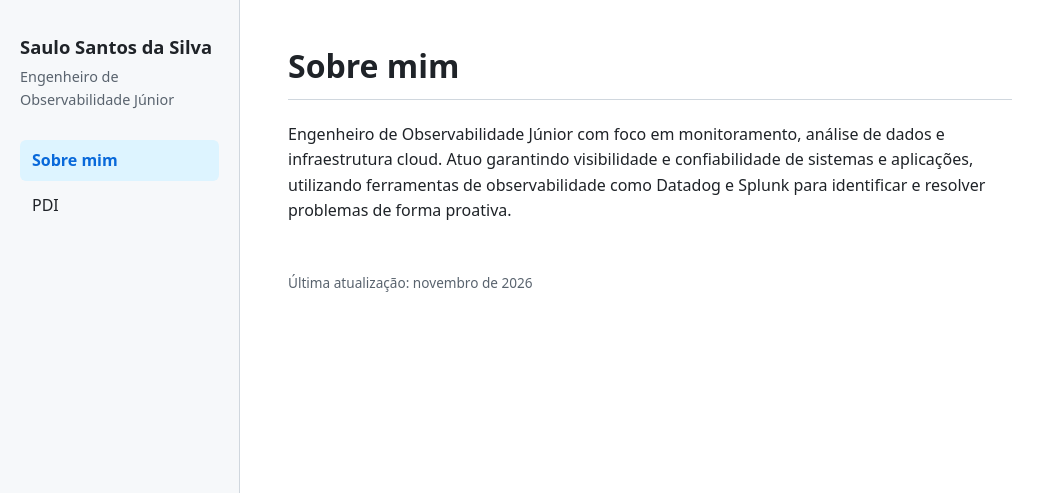
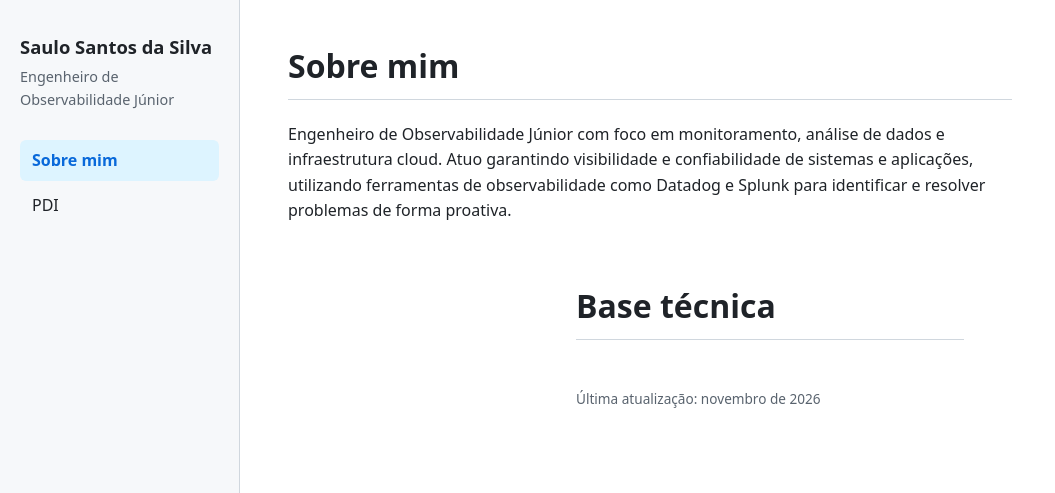
Before and after one commit to saulosilva85/saulo-silva, a plain HTML site: page index.html in a window 1280 px wide. Shown: the top 493 px of the page, without its empty margins (0-1055 px from the left). Drawn offline with Linux system fonts and the light colour scheme.

Commit message:
adicionado base técnica

```diff
--- a/index.html
+++ b/index.html
@@ -26,6 +26,12 @@
       problemas de forma proativa.
     </p>
 
+    <main>
+    <h1>Base técnica</h1>
+    <p>
+
+    </p>
+
     <footer>Última atualização: novembro de 2026</footer>
   </main>
 
```
